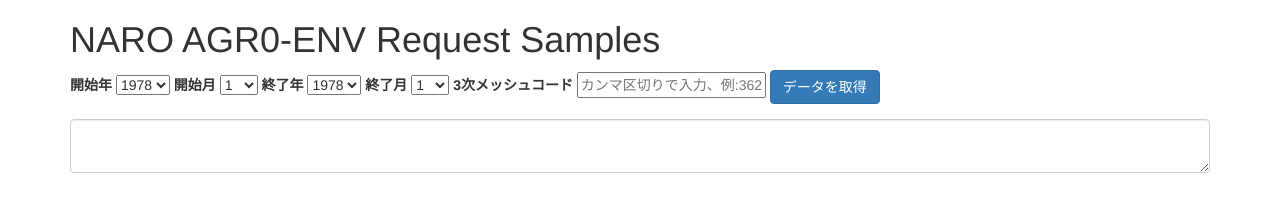
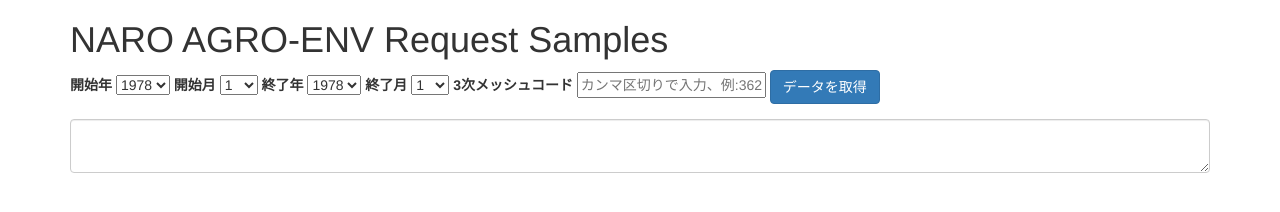
Before and after one commit to wata909/meteo-search-api, a website built with webpack: page docs/index.html in a window 1280 px wide. Built offline with nearby package versions, Linux system fonts and the light colour scheme.

Commit message:
Fix typo

```diff
--- a/docs/index.html
+++ b/docs/index.html
@@ -9,7 +9,7 @@
 </head>
 <body>
   <div class="container">
-    <h1>NARO AGR0-ENV Request Samples</h1>
+    <h1>NARO AGRO-ENV Request Samples</h1>
     <form>
       <div class="form-group">
 
```
